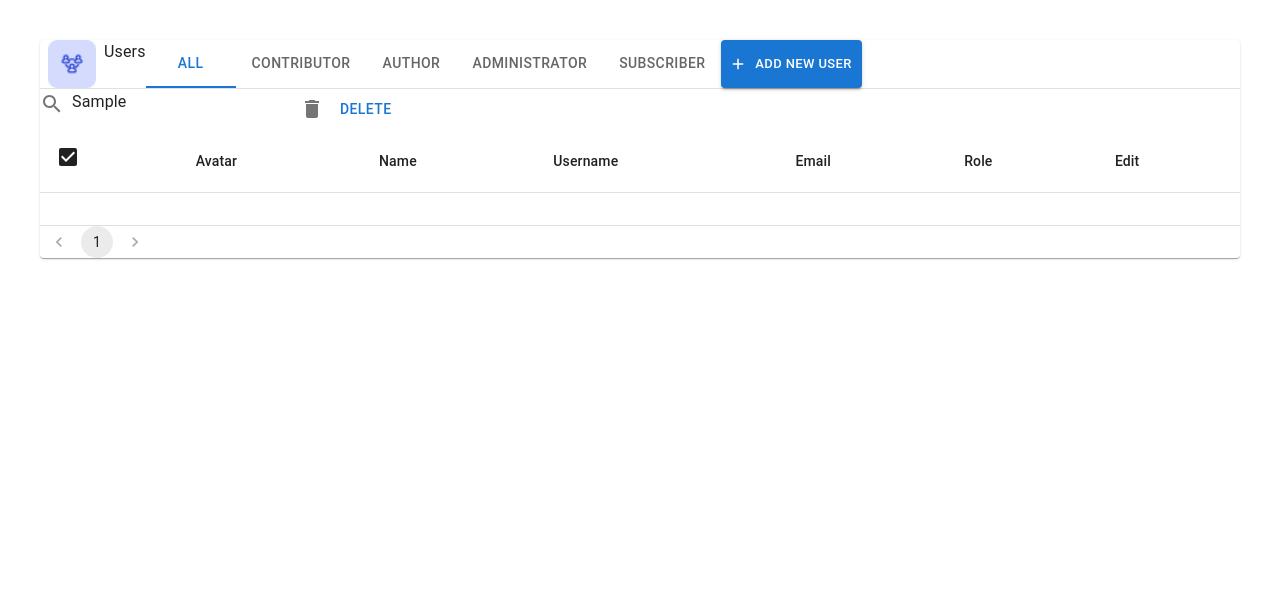
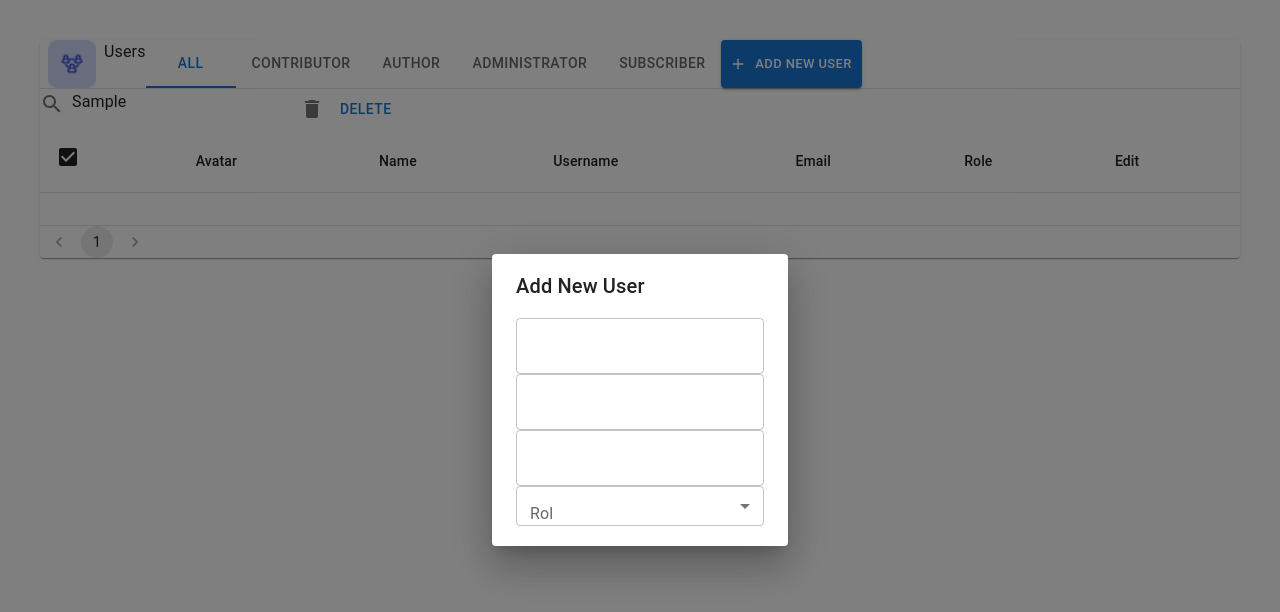
Before and after one commit to Deta0ne/user-table, a React (Vite) app: page / in a window 1280 px wide. Both pictures are taken after typing "Sample" into the empty fields and a click on the button "ADD NEW USER". Shown: the top 612 px of the page. Built offline with nearby package versions, Linux system fonts and the light colour scheme.

Commit message:
Kullanıcı ekleme formu dialog ile eklendi

```diff
--- a/src/components/DataTable.tsx
+++ b/src/components/DataTable.tsx
@@ -18,17 +18,35 @@ import {
   Pagination,
 } from "@mui/material";
 import Vector from "../assets/Button.png";
+//Dialog İmport
+import Dialog from "@mui/material/Dialog";
+import DialogActions from "@mui/material/DialogActions";
+import DialogContent from "@mui/material/DialogContent";
+import DialogContentText from "@mui/material/DialogContentText";
+import DialogTitle from "@mui/material/DialogTitle";
+//Tab İmport
 import TabContext from "@mui/lab/TabContext";
 import TabList from "@mui/lab/TabList";
 import Tab from "@mui/material/Tab";
+//Icons İmport
 import AddIcon from "@mui/icons-material/Add";
 import SearchIcon from "@mui/icons-material/Search";
 import DeleteIcon from "@mui/icons-material/Delete";
 import { CheckBox } from "@mui/icons-material";
+import AddUserForm from "./AddUserForm";
 
 const DataTable = () => {
   //Tab and role filter
   const [tabValue, setTabValue] = useState("all");
+  //Add User Form Dialog
+  const [openAddDialog, setopenAddDialog] = useState(false);
+  const handleAddClickOpen = () => {
+    setopenAddDialog(true);
+  };
+  const handleAddClose = () => {
+    setopenAddDialog(false);
+  };
+
   return (
     <>
       <Paper>
@@ -52,7 +70,12 @@ const DataTable = () => {
               <Tab label="Subscriber" value="subscriber" />
             </TabList>
           </TabContext>
-          <Button variant="contained" size="small" startIcon={<AddIcon />}>
+          <Button
+            variant="contained"
+            size="small"
+            startIcon={<AddIcon />}
+            onClick={handleAddClickOpen}
+          >
             Add New User
           </Button>
         </Stack>
@@ -107,6 +130,12 @@ const DataTable = () => {
         <Stack>
           <Pagination />
         </Stack>
+        <Dialog open={openAddDialog} onClose={handleAddClose}>
+          <DialogTitle>Add New User</DialogTitle>
+          <DialogContent>
+            <AddUserForm />
+          </DialogContent>
+        </Dialog>
       </Paper>
     </>
   );
```
